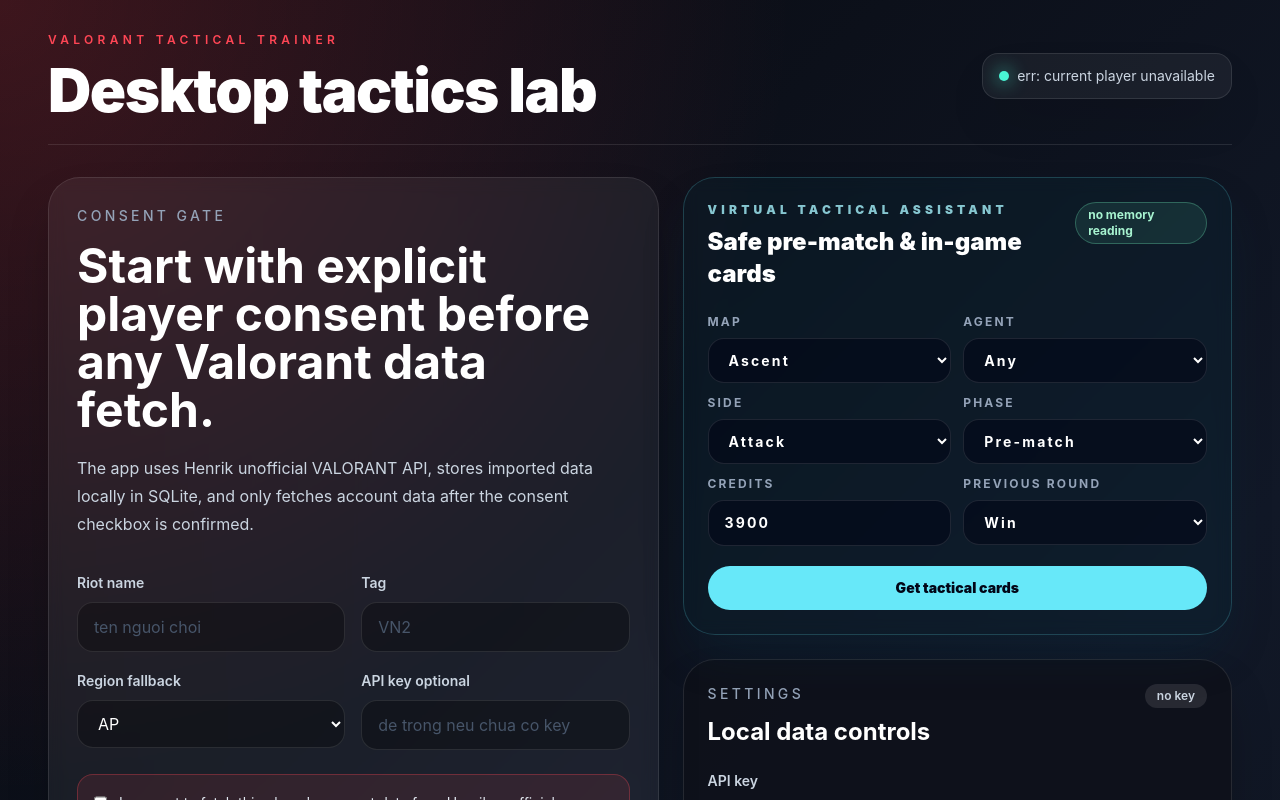
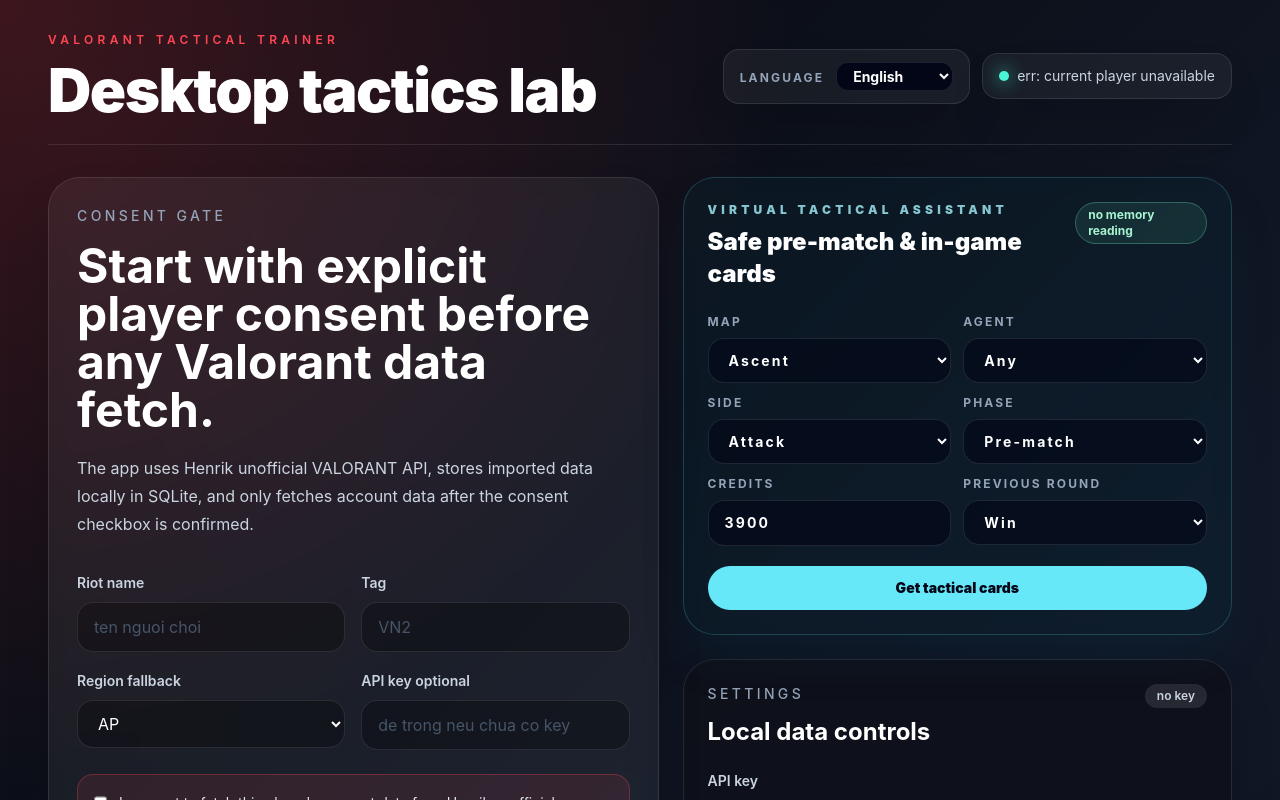
Before and after one commit to megait004/valorant-tactical-trainer, a React (Vite) app in the folder desktop/frontend/: page / in a window 1280 px wide. Shown: the top 800 px of the page. Built offline with nearby package versions, Linux system fonts and the light colour scheme.

Commit message:
Add bilingual UI and user docs

```diff
--- a/desktop/frontend/src/App.tsx
+++ b/desktop/frontend/src/App.tsx
@@ -10,6 +10,7 @@
   ExportLocalData,
   GetSettings,
   ResetAllData,
+  SaveLanguage,
   SaveSettings,
 } from '../wailsjs/go/wailsiface/SettingsService';
 import type { main, wailsiface } from '../wailsjs/go/models';
@@ -18,6 +19,7 @@
 import { SetupPanel } from './components/SetupPanel';
 import { SettingsPanel } from './components/SettingsPanel';
 import { VirtualAssistantPanel } from './components/VirtualAssistantPanel';
+import { getLanguage, translations, type Language } from './i18n';
 
 const App = () => {
   const [appInfo, setAppInfo] = useState<main.AppInfo | null>(null);
@@ -28,6 +30,7 @@
   const [report, setReport] = useState<wailsiface.ReportDTO | null>(null);
   const [settings, setSettings] = useState<wailsiface.SettingsDTO | null>(null);
   const [assistantResult, setAssistantResult] = useState<wailsiface.AssistantResultDTO | null>(null);
+  const [language, setLanguage] = useState<Language>('en');
   const [name, setName] = useState('');
   const [tag, setTag] = useState('');
   const [region, setRegion] = useState('ap');
@@ -53,6 +56,7 @@
       try {
         const savedSettings = await GetSettings();
         setSettings(savedSettings);
+        setLanguage(getLanguage(savedSettings.language));
         const player = await GetCurrentPlayer();
         if (player) {
           setCurrentPlayer(player);
@@ -101,6 +105,22 @@
       console.error('err saving settings', err);
     } finally {
       setSettingsLoading(false);
+    }
+  };
+
+  const changeLanguage = async (nextLanguage: Language) => {
+    setLanguage(nextLanguage);
+    setStatus(nextLanguage === 'vi' ? 'đang lưu ngôn ngữ...' : 'saving language...');
+
+    try {
+      const result = await SaveLanguage({ language: nextLanguage });
+      setSettings(result);
+      setLanguage(getLanguage(result.language));
+      setStatus(nextLanguage === 'vi' ? 'đã lưu ngôn ngữ' : 'language saved');
+    } catch (err) {
+      const message = err instanceof Error ? err.message : String(err);
+      setStatus(message || 'err: save language failed');
+      console.error('err saving language', err);
     }
   };
 
@@ -292,11 +312,12 @@
   };
 
   const canLookup = consent && name.trim() !== '' && tag.trim() !== '' && !lookupLoading;
+  const t = translations[language];
 
   return (
     <main className="min-h-screen overflow-hidden bg-[radial-gradient(circle_at_top_left,_rgba(255,70,85,0.22),_transparent_34%),linear-gradient(135deg,_#07080d_0%,_#111827_55%,_#0e111a_100%)] text-slate-100">
       <section className="mx-auto flex min-h-screen w-full max-w-7xl flex-col px-6 py-8 sm:px-10 lg:px-12">
-        <AppHeader status={status} />
+        <AppHeader language={language} onLanguageChange={changeLanguage} status={status} t={t} />
         <div className="grid flex-1 gap-6 py-8 xl:grid-cols-[1fr_0.9fr]">
           <SetupPanel
             appInfo={appInfo}
@@ -326,6 +347,7 @@
             reportLoading={reportLoading}
             resetLoading={resetLoading}
             tag={tag}
+            t={t}
           />
           <div className="space-y-6">
             <VirtualAssistantPanel
@@ -344,6 +366,7 @@
               previousOutcome={assistantOutcome}
               result={assistantResult}
               side={assistantSide}
+              t={t}
             />
             <SettingsPanel
               apiKey={apiKey}
@@ -353,8 +376,9 @@
               onExportLocalData={exportLocalData}
               onSaveSettings={saveSettings}
               settings={settings}
+              t={t}
             />
-            <MatchCachePanel matches={matches} />
+            <MatchCachePanel matches={matches} t={t} />
           </div>
         </div>
       </section>
--- a/desktop/frontend/src/components/AppHeader.tsx
+++ b/desktop/frontend/src/components/AppHeader.tsx
@@ -1,14 +1,27 @@
 import type { AppStatusProps } from './types';
 
-export const AppHeader = ({ status }: AppStatusProps) => (
+export const AppHeader = ({ language, onLanguageChange, status, t }: AppStatusProps) => (
   <header className="flex flex-col gap-4 border-b border-white/10 pb-6 md:flex-row md:items-center md:justify-between">
     <div>
       <p className="text-xs font-semibold uppercase tracking-[0.36em] text-tactical-red">Valorant Tactical Trainer</p>
-      <h1 className="mt-3 text-4xl font-black tracking-tight text-white md:text-6xl">Desktop tactics lab</h1>
+      <h1 className="mt-3 text-4xl font-black tracking-tight text-white md:text-6xl">{t.appTitle}</h1>
     </div>
-    <div className="rounded-2xl border border-white/10 bg-white/5 px-4 py-3 text-sm text-slate-300 shadow-2xl shadow-black/20">
-      <span className="mr-2 inline-flex h-2.5 w-2.5 rounded-full bg-tactical-cyan shadow-[0_0_18px_#49f5d4]" />
-      {status}
+    <div className="flex flex-col gap-3 sm:flex-row sm:items-center">
+      <label className="rounded-2xl border border-white/10 bg-white/5 px-4 py-3 text-xs font-bold uppercase tracking-[0.18em] text-slate-400 shadow-2xl shadow-black/20">
+        {t.language}
+        <select
+          className="ml-3 rounded-xl border border-white/10 bg-slate-950 px-3 py-1 text-sm normal-case tracking-normal text-white outline-none"
+          onChange={(event) => onLanguageChange(event.target.value === 'vi' ? 'vi' : 'en')}
+          value={language}
+        >
+          <option value="en">English</option>
+          <option value="vi">Tiếng Việt</option>
+        </select>
+      </label>
+      <div className="rounded-2xl border border-white/10 bg-white/5 px-4 py-3 text-sm text-slate-300 shadow-2xl shadow-black/20">
+        <span className="mr-2 inline-flex h-2.5 w-2.5 rounded-full bg-tactical-cyan shadow-[0_0_18px_#49f5d4]" />
+        {status}
+      </div>
     </div>
   </header>
 );
--- a/desktop/frontend/src/components/MatchCachePanel.tsx
+++ b/desktop/frontend/src/components/MatchCachePanel.tsx
@@ -8,10 +8,10 @@
   'Training recommendations and drill tracking',
 ];
 
-export const MatchCachePanel = ({ matches }: MatchCachePanelProps) => (
+export const MatchCachePanel = ({ matches, t }: MatchCachePanelProps) => (
   <aside className="rounded-[2rem] border border-white/10 bg-tactical-900/80 p-6 shadow-2xl shadow-black/30">
     <div className="flex items-center justify-between gap-4">
-      <p className="text-sm font-medium uppercase tracking-[0.24em] text-slate-400">Match cache</p>
+      <p className="text-sm font-medium uppercase tracking-[0.24em] text-slate-400">{t.matchCache}</p>
       <span className="rounded-full bg-white/10 px-3 py-1 text-xs font-semibold text-slate-300">{matches.length} stored</span>
     </div>
     {matches.length > 0 ? (
--- /dev/null
+++ b/desktop/frontend/src/i18n.ts
@@ -0,0 +1,92 @@
+export type Language = 'en' | 'vi';
+
+export const translations = {
+  en: {
+    apiKey: 'API key',
+    apiKeyOptional: 'API key optional',
+    anyAgent: 'Any',
+    appTitle: 'Desktop tactics lab',
+    assistantBadge: 'no memory reading',
+    assistantButton: 'Get tactical cards',
+    assistantLoading: 'Loading assistant...',
+    assistantSubtitle: 'Safe pre-match & in-game cards',
+    checkCore: 'Check Go core',
+    clearExpiredCache: 'Clear expired cache',
+    consentGate: 'Consent gate',
+    consentText:
+      "I consent to fetch this player's account data from Henrik unofficial VALORANT API and store it locally on this machine for tactical analysis. I understand no Riot credentials are required.",
+    consentTitle: 'Start with explicit player consent before any Valorant data fetch.',
+    consentDescription:
+      'The app uses Henrik unofficial VALORANT API, stores imported data locally in SQLite, and only fetches account data after the consent checkbox is confirmed.',
+    currentPlayer: 'current player',
+    economyManager: 'Economy Manager',
+    exportJson: 'Export JSON',
+    exportNote: 'Export excludes the saved API key value and raw provider payloads.',
+    findings: 'Findings',
+    generateReport: 'Generate report',
+    language: 'Language',
+    keySaved: 'key saved',
+    latestRank: 'latest rank',
+    localDataControls: 'Local data controls',
+    lookupPlayer: 'Lookup player',
+    lookupLoading: 'Looking up...',
+    matchCache: 'Match cache',
+    noKey: 'no key',
+    refreshMatches: 'Refresh matches',
+    refreshRank: 'Refresh rank',
+    regionFallback: 'Region fallback',
+    resetLocalData: 'Reset local data',
+    riotName: 'Riot name',
+    saveKey: 'Save key',
+    settings: 'Settings',
+    tacticalReport: 'Tactical report',
+    trainingRecommendations: 'Training recommendations',
+    virtualAssistant: 'Virtual Tactical Assistant',
+  },
+  vi: {
+    apiKey: 'API key',
+    apiKeyOptional: 'API key tuỳ chọn',
+    anyAgent: 'Bất kỳ',
+    appTitle: 'Phòng lab chiến thuật desktop',
+    assistantBadge: 'không đọc bộ nhớ game',
+    assistantButton: 'Lấy thẻ chiến thuật',
+    assistantLoading: 'Đang tải trợ lý...',
+    assistantSubtitle: 'Thẻ an toàn cho pre-match & in-game',
+    checkCore: 'Kiểm tra Go core',
+    clearExpiredCache: 'Xoá cache hết hạn',
+    consentGate: 'Cổng xác nhận consent',
+    consentText:
+      'Tôi đồng ý lấy dữ liệu tài khoản người chơi này từ Henrik unofficial VALORANT API và lưu cục bộ trên máy để phân tích chiến thuật. Tôi hiểu app không yêu cầu tài khoản/mật khẩu Riot.',
+    consentTitle: 'Bắt đầu bằng consent rõ ràng trước khi fetch dữ liệu VALORANT.',
+    consentDescription:
+      'App dùng Henrik unofficial VALORANT API, lưu dữ liệu import vào SQLite cục bộ, và chỉ fetch dữ liệu sau khi người dùng tick consent.',
+    currentPlayer: 'người chơi hiện tại',
+    economyManager: 'Quản lý kinh tế',
+    exportJson: 'Xuất JSON',
+    exportNote: 'File export không chứa API key đã lưu và raw payload từ provider.',
+    findings: 'Nhận định',
+    generateReport: 'Tạo báo cáo',
+    language: 'Ngôn ngữ',
+    keySaved: 'đã lưu key',
+    latestRank: 'rank mới nhất',
+    localDataControls: 'Quản lý dữ liệu cục bộ',
+    lookupPlayer: 'Tra cứu người chơi',
+    lookupLoading: 'Đang tra cứu...',
+    matchCache: 'Cache trận đấu',
+    noKey: 'chưa có key',
+    refreshMatches: 'Làm mới trận đấu',
+    refreshRank: 'Làm mới rank',
+    regionFallback: 'Region dự phòng',
+    resetLocalData: 'Reset dữ liệu cục bộ',
+    riotName: 'Tên Riot',
+    saveKey: 'Lưu key',
+    settings: 'Cài đặt',
+    tacticalReport: 'Báo cáo chiến thuật',
+    trainingRecommendations: 'Gợi ý luyện tập',
+    virtualAssistant: 'Trợ lý chiến thuật ảo',
+  },
+} as const;
+
+export type Translation = (typeof translations)[Language];
+
+export const getLanguage = (language?: string): Language => (language === 'vi' ? 'vi' : 'en');
--- a/desktop/frontend/wailsjs/go/wailsiface/SettingsService.d.ts
+++ b/desktop/frontend/wailsjs/go/wailsiface/SettingsService.d.ts
@@ -11,6 +11,8 @@
 
 export function ResetAllData():Promise<wailsiface.ResetResult>;
 
+export function SaveLanguage(arg1:wailsiface.SaveLanguageInput):Promise<wailsiface.SettingsDTO>;
+
 export function SaveSettings(arg1:wailsiface.SaveSettingsInput):Promise<wailsiface.SettingsDTO>;
 
 export function Startup(arg1:context.Context):Promise<void>;
--- a/desktop/frontend/wailsjs/go/wailsiface/SettingsService.js
+++ b/desktop/frontend/wailsjs/go/wailsiface/SettingsService.js
@@ -18,6 +18,10 @@
   return window['go']['wailsiface']['SettingsService']['ResetAllData']();
 }
 
+export function SaveLanguage(arg1) {
+  return window['go']['wailsiface']['SettingsService']['SaveLanguage'](arg1);
+}
+
 export function SaveSettings(arg1) {
   return window['go']['wailsiface']['SettingsService']['SaveSettings'](arg1);
 }
```
Also changed, not shown: desktop/frontend/src/components/ReportPanel.tsx (+4 -4 lines), desktop/frontend/src/components/SettingsPanel.tsx (+9 -8 lines), desktop/frontend/src/components/SetupPanel.tsx (+17 -24 lines), desktop/frontend/src/components/VirtualAssistantPanel.tsx (+7 -6 lines), desktop/frontend/src/components/types.ts (+9 -0 lines), desktop/frontend/wailsjs/go/models.ts (+14 -0 lines), 7 other files (tests, documents, lock files or other folders).
